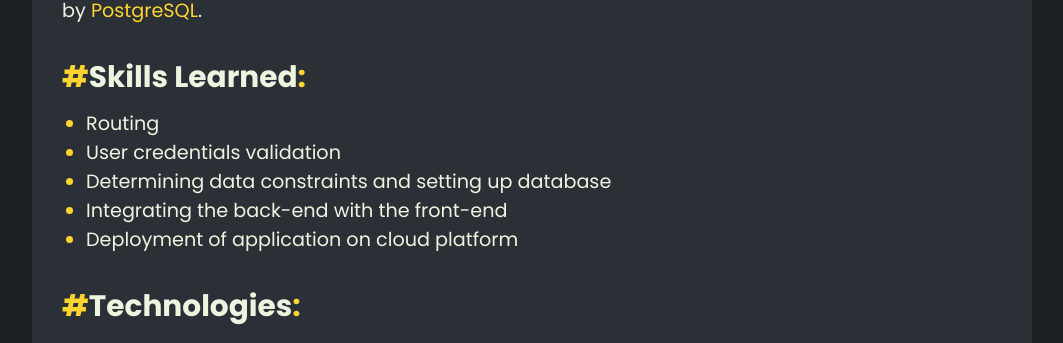
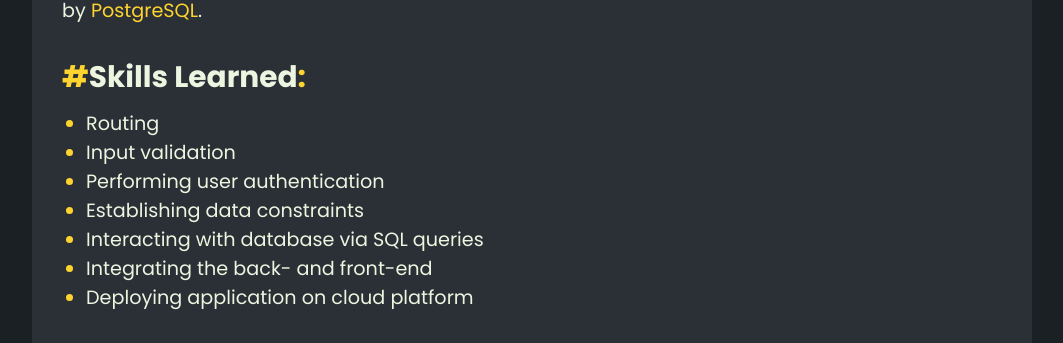
Before and after one commit to TerenceChew/portfolio, a React (Create React App) app: page / in a window 1280 px wide. Shown: the part 2233-2576 px from the top of the page, without its empty margins (108-1171 px from the left). Built offline with nearby package versions, Linux system fonts and the light colour scheme; a web font is replaced by a local one.

Commit message:
Update ProjectsGrid

```diff
--- a/src/components/ProjectsGrid/ProjectsGrid.js
+++ b/src/components/ProjectsGrid/ProjectsGrid.js
@@ -42,10 +42,12 @@ const ProjectsGrid = () => {
           <ProjectSkillsLearned
             concepts={[
               "Routing",
-              "User credentials validation",
-              "Determining data constraints and setting up database",
-              "Integrating the back-end with the front-end",
-              "Deployment of application on cloud platform",
+              "Input validation",
+              "Performing user authentication",
+              "Establishing data constraints",
+              "Interacting with database via SQL queries",
+              "Integrating the back- and front-end",
+              "Deploying application on cloud platform",
             ]}
           />
           <ProjectTechs
@@ -139,7 +141,7 @@ const ProjectsGrid = () => {
             concepts={[
               "Handling JSON data",
               "Working with web storage API",
-              "Basic webpack configurations",
+              "Configuring Webpack",
               "Implementing factory functions",
               "Writing modular code",
             ]}
```
